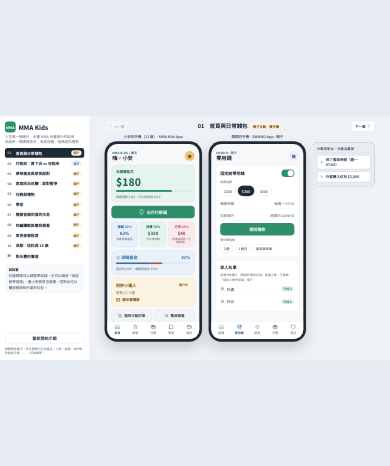
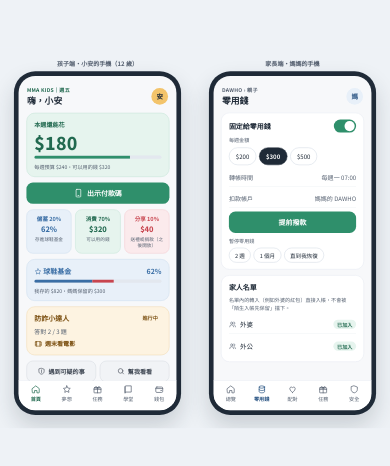
Before and after one commit to betty910310-netizen/SinoPac, a plain HTML site: page demo/index.html in a window 390 px wide. Shown: the part 184-650 px from the top of the page. Drawn offline with Linux system fonts and the light colour scheme.

Commit message:
Demo: show only kid and parent phones; add root redirect for GitHub Pages
Co-Authored-By: Claude Opus 5.5 <noreply@anthropic.com>

```diff
--- a/demo/app.js
+++ b/demo/app.js
@@ -448,7 +448,8 @@ function kidPay(d) {
       <div class="qr">${QR}</div>
       <div class="col" style="align-items:center;gap:4px;border-top:1px dashed #CDD5E0;padding-top:10px;width:100%">${BARCODE}<span class="xs">手機條碼載具 /MK8+K2Q・自動記帳</span></div>
     </div>
-    <div class="cempty" style="text-align:center;font-size:12px;color:var(--muted)">（示範：用右側控制台模擬店家掃碼）</div>`;
+    <span class="xs" style="text-align:center">示範：點選下方店家，模擬店員掃碼</span>
+    ${MERCHANTS.filter(m => m.id !== 'shoe').map(m => `<button class="btn b-line" data-act="scan" data-arg="${m.id}">${m.store}：${m.name} $${fmt(m.amt)}</button>`).join('')}`;
   const m = p.m;
   if (p.step === 'blocked') return `
     <div class="card center fade" style="padding:24px 16px">${ic('shield', 'width:40px;height:40px;color:var(--gray)')}
@@ -1246,7 +1247,9 @@ const app = document.getElementById('app');
 function render() {
   const scrolls = {};
   app.querySelectorAll('[data-sk]').forEach(el => { scrolls[el.dataset.sk] = el.scrollTop; });
-  app.innerHTML = viewSide() + viewMain(derive());
+  const d = derive();
+  app.innerHTML = `<div class="phonecol"><div class="lbl-phone">孩子端・小安的手機（${state.grown ? 18 : state.age} 歲）</div>${viewKid(d)}</div>
+    <div class="phonecol"><div class="lbl-phone">家長端・媽媽的手機</div>${viewParent(d)}</div>`;
   app.querySelectorAll('[data-sk]').forEach(el => { if (scrolls[el.dataset.sk]) el.scrollTop = scrolls[el.dataset.sk]; });
 }
 app.addEventListener('click', e => {
@@ -1256,15 +1259,10 @@ app.addEventListener('click', e => {
   if (fn) fn(el.dataset.arg);
 });
 app.addEventListener('input', e => { if (e.target.id === 'check-input' && state.check) state.check.text = e.target.value; });
-document.addEventListener('keydown', e => {
-  if (['INPUT', 'TEXTAREA'].includes(e.target.tagName)) return;
-  if (e.key === 'ArrowRight' || e.key === 'PageDown') { e.preventDefault(); ACT.nextCh(); }
-  if (e.key === 'ArrowLeft' || e.key === 'PageUp') { e.preventDefault(); ACT.prevCh(); }
-});
 function fit() {
-  const sc = Math.min(innerWidth / 1440, innerHeight / 900);
-  app.style.transform = `translate(${(innerWidth - 1440 * sc) / 2}px, ${(innerHeight - 900 * sc) / 2}px) scale(${sc})`;
+  const W = app.offsetWidth, H = app.offsetHeight, sc = Math.min(innerWidth / W, innerHeight / H);
+  app.style.transform = `translate(${(innerWidth - W * sc) / 2}px, ${(innerHeight - H * sc) / 2}px) scale(${sc})`;
 }
 addEventListener('resize', fit);
+render();
 fit();
-render();
--- a/demo/style.css
+++ b/demo/style.css
@@ -1,7 +1,7 @@
 /* MMA Kids 互動 Demo
    1440×900 舞台，依視窗等比縮放（投影、筆電、手機都能完整顯示） */
 *{box-sizing:border-box}
-html,body{margin:0;height:100%;overflow:hidden;background:#E7ECF2}
+html,body{margin:0;height:100%;overflow:hidden;background:#EEF2F6}
 body{font-family:'Noto Sans TC','Microsoft JhengHei','PingFang TC',system-ui,sans-serif;color:#1F2A37;-webkit-font-smoothing:antialiased}
 button,input,textarea{font-family:inherit;color:inherit}
 button{cursor:pointer}
@@ -18,7 +18,7 @@ svg{display:block}
   --ink:#1F2A37; --muted:#556070; --line:#E3E8EF; --paper:#F7F8FA;
 }
 
-.app{position:absolute;top:0;left:0;width:1440px;height:900px;background:#EEF2F6;display:flex;overflow:hidden;transform-origin:0 0}
+.app{position:absolute;top:0;left:0;width:840px;height:820px;padding:24px 30px;gap:60px;background:#EEF2F6;display:flex;justify-content:center;align-items:flex-start;overflow:hidden;transform-origin:0 0}
 
 /* ---------- 左側章節列 ---------- */
 .side{width:330px;flex:none;background:#fff;border-right:1px solid var(--line);padding:20px 18px 18px;display:flex;flex-direction:column;gap:12px}
```
Also changed, not shown: index.html (added, +9 -0 lines).
